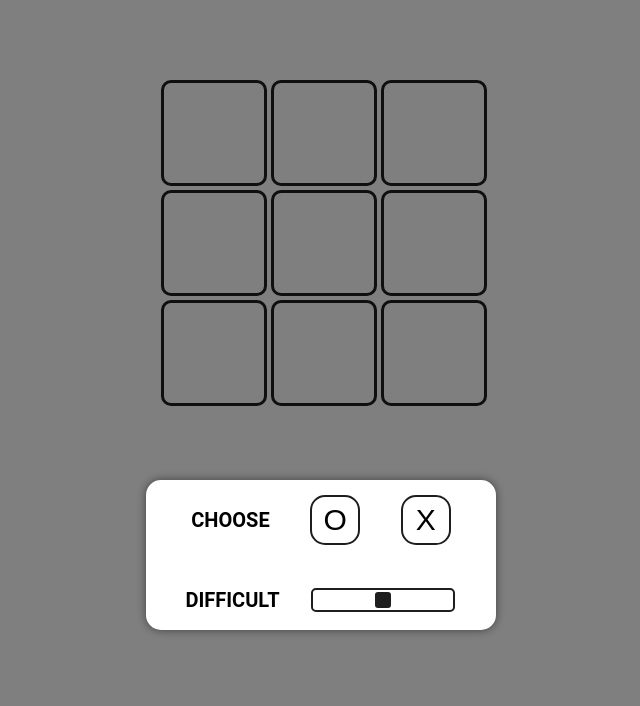
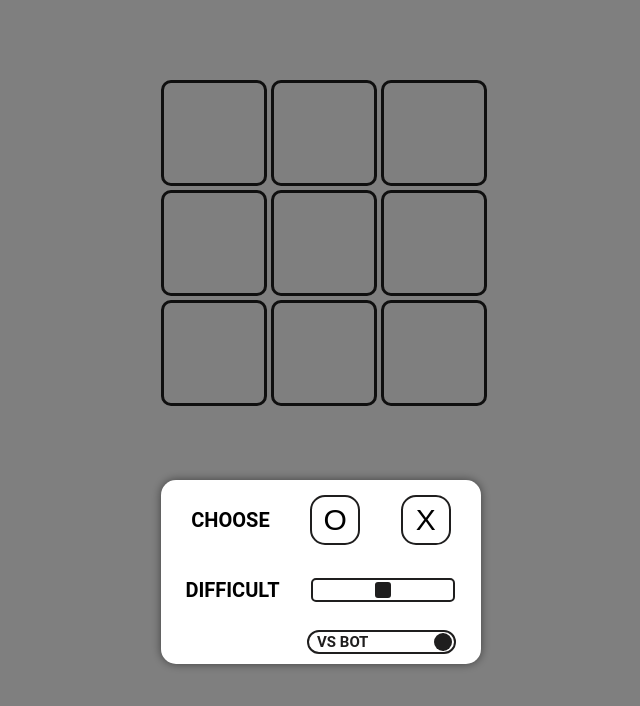
Before and after one commit to neyr00/tic-tac-toe, a plain HTML site: page index.html in a window 1280 px wide. Shown: the whole page, without its empty margins (319-959 px from the left). Drawn offline with Linux system fonts and the light colour scheme.

Commit message:
vs bot / vs human

```diff
--- a/script.js
+++ b/script.js
@@ -9,6 +9,7 @@ document.addEventListener('DOMContentLoaded', () => {
     const gameBoard = document.getElementById('game');
     let currentPlayer;
     let AI_strength = 50;
+    VS_bot = true;
     let gameState = ['', '', '', '', '', '', '', '', ''];
     const winComb = [
         [0, 1, 2],
@@ -27,13 +28,13 @@ document.addEventListener('DOMContentLoaded', () => {
         const clickedCell = event.target;
         const clickedCellIndex = parseInt(clickedCell.getAttribute('cell-index'));
 
-        if (gameState[clickedCellIndex] !== '' || !isGameActive || !isPlayerTurn) {
+        if (gameState[clickedCellIndex] !== '' || !isGameActive || (!isPlayerTurn && VS_bot)) {
             return;
         }
 
         gameState[clickedCellIndex] = currentPlayer;
         clickedCell.textContent = currentPlayer;
-        console.log(`PLAYER: ${clickedCellIndex}`);
+        console.log(`PLAYER ${currentPlayer}: ${clickedCellIndex}`);
         clickedCell.classList.remove('cell_hover');
         isPlayerTurn = false;
         winCheck();
@@ -99,6 +100,8 @@ document.addEventListener('DOMContentLoaded', () => {
     }
 
     function botMove() {
+        if(!VS_bot)
+            return;
         let availableCells = gameState.map((cell, index) => cell === '' ? index : null).filter(cell => cell !== null);
 
         let botCellIndex;
@@ -107,7 +110,7 @@ document.addEventListener('DOMContentLoaded', () => {
         else
             botCellIndex = randomMove(availableCells);
 
-        console.log(`BOT: ${botCellIndex}`);
+        console.log(`BOT ${currentPlayer}: ${botCellIndex}`);
         gameState[botCellIndex] = currentPlayer;
         document.querySelector(`[cell-index='${botCellIndex}']`).textContent = currentPlayer;
         isPlayerTurn = true;
@@ -155,19 +158,22 @@ document.addEventListener('DOMContentLoaded', () => {
         const box = document.createElement('div');
         box.classList.add('box');
 
+        // Message
+        const messageBox = document.createElement('div');
+        messageBox.classList.add('message-box');
+
         const message = document.createElement('p');
         message.textContent = 'CHOOSE';
         message.classList.add('message');
 
-        const messageBox = document.createElement('div');
-        messageBox.classList.add('message-box');
-
+        // Buttons
         const xBtn = document.createElement('button');
         xBtn.textContent = 'X';
 
         const oBtn = document.createElement('button');
         oBtn.textContent = 'O';
 
+        // Slider
         const sliderBox = document.createElement('div');
         sliderBox.classList.add('message-box');
 
@@ -183,23 +189,46 @@ document.addEventListener('DOMContentLoaded', () => {
         difficult.classList.add('sliderText');
         difficult.textContent = 'difficult';
 
+        // CheckBox
+        const label = document.createElement('label');
+        label.classList.add('switchField');
+
+        const switchBtn = document.createElement('input');
+        switchBtn.type = 'checkbox';
+        switchBtn.id = 'switchBtn';
+        switchBtn.checked = VS_bot;
+
+        const switchBack = document.createElement('div');
+        switchBack.classList.add('toggle');
+
+        const switchText = document.createElement('div');
+        switchText.classList.add('switchText');
+        switchText.textContent = VS_bot ? 'vs bot' : 'vs human';
+
         // Events
         xBtn.addEventListener('click', function() {
             document.body.removeChild(background);
             isPlayerTurn = true;
             isGameActive = true;
-            console.log(AI_strength);
         });
         oBtn.addEventListener('click', function() {
             document.body.removeChild(background);
             isPlayerTurn = false;
             isGameActive = true;
-            console.log(AI_strength);
             botMove();
         });
         slider.addEventListener('input', (event) => {
             currentValue = event.target.value;
             AI_strength = slider.value;
+        });
+        switchBtn.addEventListener('change', function() {
+            if (this.checked) {
+                VS_bot = true;
+                switchText.textContent = 'vs bot';
+            } else {
+                VS_bot = false;
+                switchText.textContent = 'vs human';
+            }
         });
 
 
@@ -212,8 +241,12 @@ document.addEventListener('DOMContentLoaded', () => {
         sliderBox.appendChild(slider);
         box.appendChild(sliderBox);
 
+        label.appendChild(switchBtn);
+        label.appendChild(switchBack);
+        label.appendChild(switchText);
+        box.appendChild(label);
+
         background.appendChild(box);
-
         document.body.appendChild(background);
     }
 
@@ -224,6 +257,7 @@ document.addEventListener('DOMContentLoaded', () => {
         const box = document.createElement('div');
         box.classList.add('box');
 
+        // Message
         const messagebox = document.createElement('div');
         messagebox.classList.add('message-box');
 
@@ -240,6 +274,7 @@ document.addEventListener('DOMContentLoaded', () => {
         message.classList.add('message');
         message.textContent = 'RESTART?';
 
+        // Buttons
         const yesBtn = document.createElement('button');
         yesBtn.classList.add('yes');
         yesBtn.textContent = 'YES';
@@ -285,6 +320,5 @@ document.addEventListener('DOMContentLoaded', () => {
             gameBoard.appendChild(cell);
         }
     }
-    //end('X');
     createBoard();
 });
--- a/styles.css
+++ b/styles.css
@@ -1,7 +1,6 @@
 :root {
     --white: rgb(255, 255, 255);
     --black: rgb(31, 30, 30);
-    --gray: rgb(230, 230, 230);
     --green: rgb(129, 205, 149);
     --shadow: rgba(0, 0, 0, 0.5);
     --radius: 15px;
@@ -69,7 +68,7 @@ body {
     background-color: var(--white);
     border-radius: var(--radius);
     top: 60%;
-    width: 350px;
+    width: 300px;
     gap: 10px;
     box-shadow: 0 0 10px var(--shadow);
     z-index: 10;
@@ -78,6 +77,7 @@ body {
     align-items: center;
     text-align: center;
     flex-direction: column;
+    padding: 10px;
 }
 
 .win {
@@ -94,7 +94,7 @@ body {
     justify-content: space-around;
     align-items: center;
     height: 60px;
-    padding-top: 10px;
+    /* padding-top: 10px; */
 }
 
 .message, .sliderText{
@@ -142,3 +142,62 @@ button:hover {
 button.yes, button.no {
     width: auto;
 }
+
+.switchField input {
+    opacity: 0;
+    width: 0;
+    height: 0;
+}
+
+.switchField {
+    position: relative;
+    margin-left: auto;
+    right: 15px;
+    display: flex;
+    width: 145px;
+    height: 20px;
+    background-color: var(--white);
+    border: 2px solid var(--black);
+    border-radius: 20px;
+    cursor: pointer;
+    transition: all 0.2s ease;
+    align-items: center;
+}
+
+.toggle {
+    position: absolute;
+    left: 2px;
+    width: 18px;
+    height: 18px;
+    background-color: var(--black);
+    border-radius: 50%;
+    transition: all 0.2s ease;
+}
+
+.switchText {
+    font-weight: bold;
+    color: var(--black);
+    font-size: 15px;
+    position: relative;
+    justify-content: right;
+    display: flex;
+    width: 100%;
+    margin-right: 7px;
+    transition: all 0.2s ease;
+}
+
+input:checked + .toggle{
+    left: calc(100% - 20px);
+}
+
+input:checked ~ .switchText{
+    translate: -60%;
+}
+
+/* .switchField:has(input:checked) {
+    background-color: var(--green);
+} */
+
+input:checked ~ .switchText {
+    width: 100%;
+}
```
